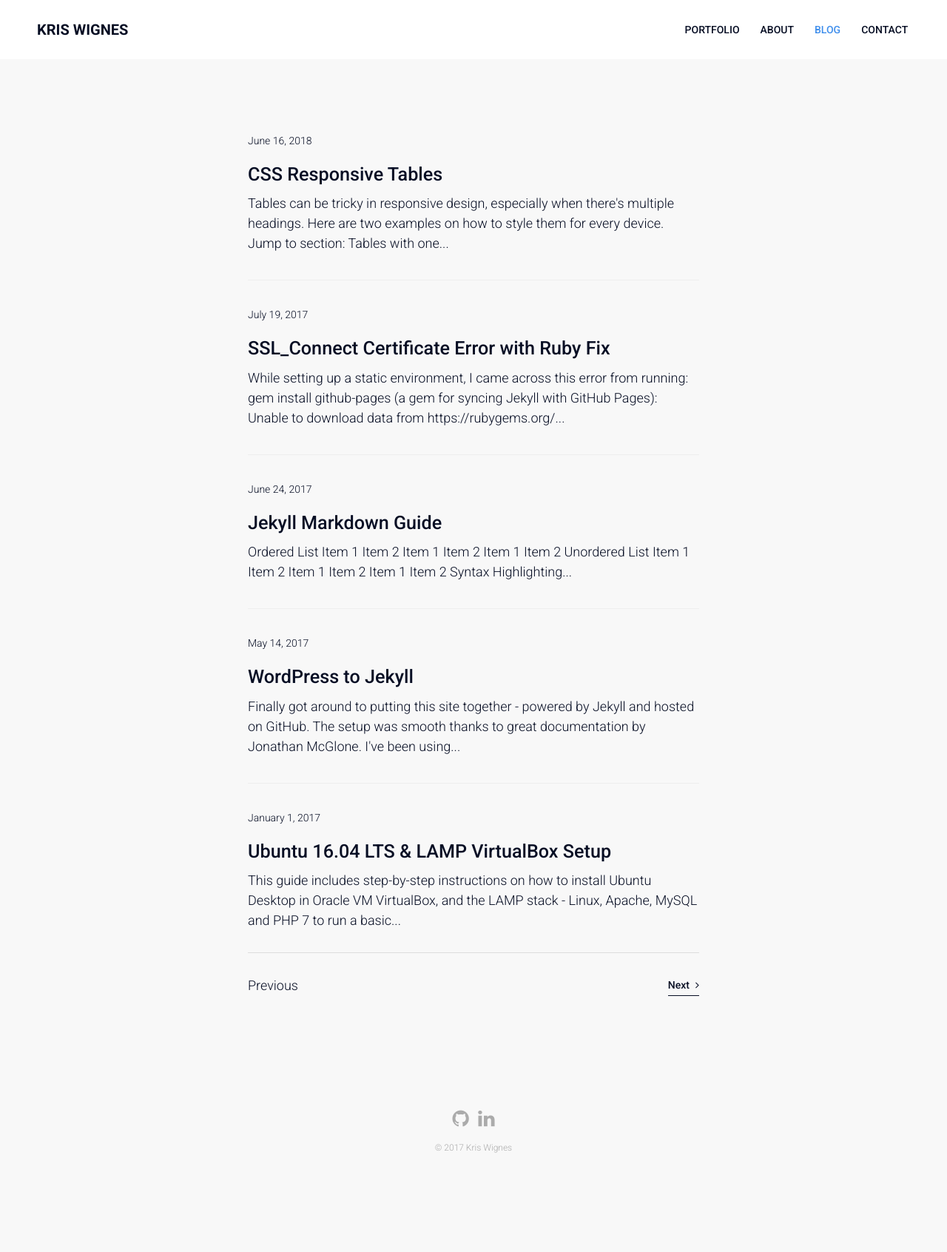
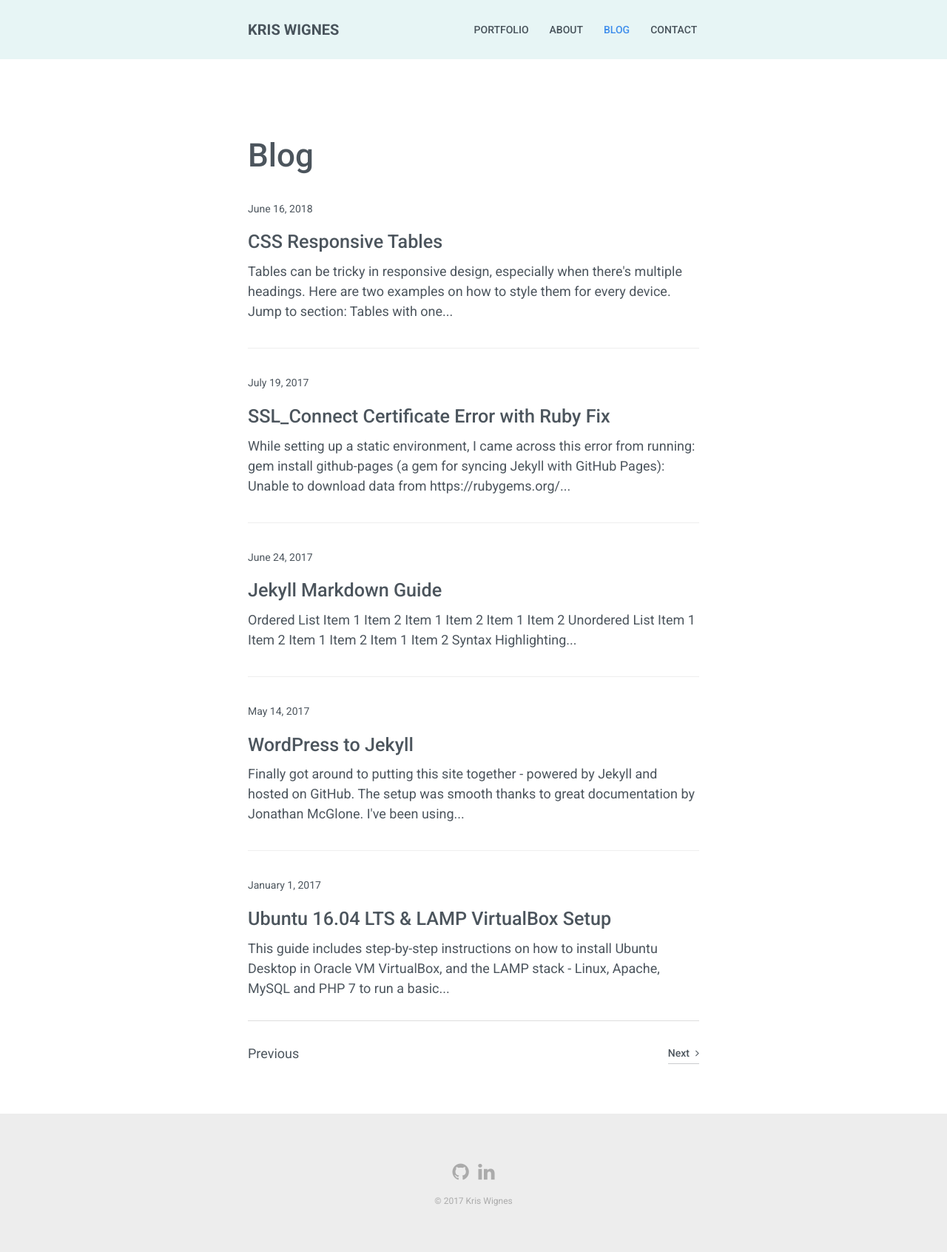
Before and after one commit to kwignes/kwignes.github.io, a Jekyll site: the page built from blog/index.html, in a window 1280 px wide. Shown: the whole page at 74% size. Built offline with Jekyll 4.4.1, drawn with Linux system fonts in a browser that asks for light colours; nearby versions of some CDN libraries; the list of posts is cut into pages by our own code; before the commit the page ends 1620 px from its top, so only the background shows below that.

Commit message:
layout update

```diff
--- a/_layouts/default.html
+++ b/_layouts/default.html
@@ -36,9 +36,21 @@
     </div>
   </header>
 
+    <div id="page-wrap">
+
+    {% if page.url == "/" %}
+    <div class="home-banner">
+      <div class="intro">
+        <h1>Welcome</h1>
+      <p>My name is Kris Wignes. I'm a front-end developer who loves all things
+HTML, CSS and JavaScript.</p>
+<p><a href="/contact/">Contact me</a></p>
+    </div>
+  </div>
+     {% endif %}
+
+
  <div class="container" {% if page.url == "/" %}id="home"{% endif %}>
-
-    <div id="page-wrap">
 
   {{ content }}
 
--- a/about.html
+++ b/about.html
@@ -6,7 +6,6 @@
 <section id="about">
 <h1>About</h1>
 <div class="about-me">
-<img src="{{ site.url }}/img/kris.jpg" alt="Kris Wignes">
 <p>Hi, I'm Kris, a front-end developer and designer from Vancouver, BC. I build responsive websites for clients across North America.</p>
 
 <p>I'm most skilled with HTML, CSS and JavaScript, but also know WordPress, Bootstrap, SEO and Shopify. I love to work with others, learn new technologies, and build successful products.</p>
--- a/blog/index.html
+++ b/blog/index.html
@@ -5,6 +5,7 @@
 
 
 <section class="blog">
+  <h1>Blog</h1>
 <ul>
   <!-- This loops through the paginated posts -->
   {% for post in paginator.posts %}
--- a/style.scss
+++ b/style.scss
@@ -1,8 +1,8 @@
 ---
 ---
 
-$primary: #070e24;
-$heading: #070e24;
+$primary: rgba( 45, 55, 65, .85 );
+$heading: rgba( 45, 55, 65, .85 );
 $link: #408FEC;
 $font_family_1: 'Roboto', sans-serif;
 
@@ -23,7 +23,6 @@
   font-family: $font_family_1;
   line-height: 1.5;
   font-size: 18px;
-  font-weight: 300;
   min-height: 100%;
   text-rendering: optimizeLegibility;
 }
@@ -31,7 +30,6 @@
   color: $primary;
   -webkit-text-size-adjust: 100%;
       -ms-text-size-adjust: 100%;
-      background-color: #f8f8f8;
 }
 
 
@@ -101,7 +99,7 @@
 
  .btn {
   font-size: 14px;
-  border-bottom: 1px solid #070e24;
+  border-bottom: 1px solid rgba( 45, 55, 65, .25 );
   font-weight: 500;
   position: relative;
   left: 0px;
@@ -110,7 +108,7 @@
   bottom: 0px;
   margin: 0px;
   padding: 3px 0px;
-  color: #070e24;
+  color: $primary;
   background-color: rgba(7, 14, 36, 0);
   -webkit-transform: translate(0px, 0px);
   -ms-transform: translate(0px, 0px);
@@ -152,7 +150,7 @@
 }
 
 h1 {
-  font-size: 34px;
+  font-size: 44px;
   padding-top: 100px;
   color: $heading;
   margin: 0 0 10px;
@@ -171,30 +169,32 @@
 
 header {
   overflow: auto;
-  background: #fff;
-  padding: 0 25px;
-  .container {
-    max-width: 100%;
-     padding: 0 25px;
-  }
+  background-color: #e7f5f5;
+  // .container {
+  //       padding: 0 25px;
+  //   max-width: 1170px;
+  // }
   .logo {
   font-weight: 700;
   font-size: 20px;
   line-height: 80px;
   margin: 0;
   padding: 0;
-  color: #070e24;
+  color: $primary;
   text-transform: uppercase;
   float: left;
   }
 }
 
-
-
+.home-banner {
+    border-bottom: 1px solid #eee;
+    margin-bottom: 50px;
+    background-color: #e7f5f5;
 .intro {
-  padding: 0 0 50px;
   clear: both;
-  max-width: 400px;
+  margin: 0 auto;
+  padding: 0 25px 50px;
+  max-width: 660px;
   img {
     border-radius: 100%;
     margin-bottom: 20px;
@@ -202,11 +202,10 @@
  p {
   margin: 20px 0 0;
   font-size: 24px;
-  font-weight: 300;
  }
  a {
   font-size: 14px;
-  border-bottom: 1px solid #070e24;
+  border-bottom: 1px solid rgba( 45, 55, 65, .25 );
   font-weight: 500;
   position: relative;
   left: 0px;
@@ -215,7 +214,7 @@
   bottom: 0px;
   margin: 0px;
   padding: 3px 0px;
-  color: #070e24;
+  color: $primary;
   background-color: rgba(7, 14, 36, 0);
   -webkit-transform: translate(0px, 0px);
   -ms-transform: translate(0px, 0px);
@@ -235,17 +234,16 @@
   }
  }
 }
-
-#home {
-    max-width: 1170px;
 }
 
 
 .container {
   margin: 0 auto;
-  padding: 0 25px 70px;
+  padding: 0 25px 50px;
   max-width: 660px;
 }
+
+
 
 
 .nav-collapse {
@@ -413,7 +411,7 @@
         padding: 0 1em;
         line-height: 80px;
         text-align: center;
-         color: #070e24;
+         color: rgba( 45, 55, 65, .85 );
         background: none;
         font-size: 14px;
         border-top: 0;
@@ -541,7 +539,7 @@
   justify-content: space-between;
   margin-top: 20px;
   .col {
-    width: 32%;
+    width: 50%;
     margin-right: 20px;
     a {
       color: #fff;
@@ -573,6 +571,7 @@
       }
       span {
         display: block;
+        text-decoration: underline;
       }
     }
   }
@@ -584,7 +583,7 @@
 .col a:hover p {
   visibility:visible;
   opacity: 1;
-  background: rgba(0,0,0,.9);
+  background: rgba(0,0,0,.75);
 }
 
 .col:hover {
@@ -614,7 +613,21 @@
     .col {
       width: 100%;
       margin: 0 0 20px 0;
+      a {
+        color: #070e24;
+        p {
+          position: relative;
+          opacity: 1;
+          visibility: visible;
+          padding-left: 0;
+        }
+      }
     }
+  }
+  .col a:hover p {
+    visibility:visible;
+    opacity: 1;
+    background: none;
   }
 }
 
@@ -767,7 +780,9 @@
 
 
 .blog {
-  padding-top: 100px;
+  h1 {
+  padding: 100px 0 20px;
+  }
   h2 {
     margin: .667em 0 .333em;
     font-size: 1.4em;
@@ -919,6 +934,7 @@
 footer {
     padding: 60px 0;
     text-align: center;
+        background: #ededed;
     a {
       color: #ababab;
       font-size: 26px;
@@ -935,6 +951,8 @@
   img {
     float: right;
     margin: 0 0 20px 20px;
+    border-radius: 100%;
+    max-width: 150px;
   }
   &:after {
     content: " ";
```
Also changed, not shown: index.html (+50 -41 lines), img/acmt.jpg (deleted), img/aworks.jpg (deleted), img/ccma.jpg, img/form.png (added), img/greenworks.jpg (deleted), img/kris.jpg (deleted), img/microscope.jpg (added), img/reg-form.jpg (deleted), img/store.jpg (added), img/tiac.jpg (deleted), img/wireframe.jpg (added).
